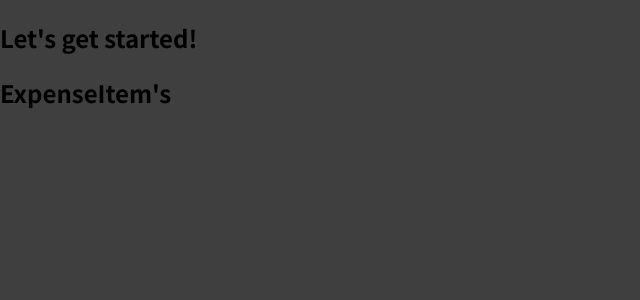
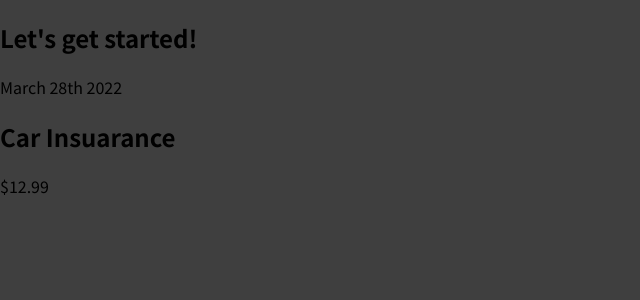
Before and after one commit to MwauStephen/Expense-Tracker-01, a JavaScript app: page / in a window 1280 px wide. Shown: the top 300 px of the page, without its empty margins (0-640 px from the left). Built offline with nearby package versions, Linux system fonts and the light colour scheme.

Commit message:
added some content to the component

```diff
--- a/src/Components/ExpenseItems.js
+++ b/src/Components/ExpenseItems.js
@@ -1,5 +1,13 @@
 function ExpenseItem() {
-  return <h2>ExpenseItem's</h2>;
+  return (
+    <div>
+      <div>March 28th 2022</div>
+      <div>
+        <h2>Car Insuarance</h2>
+        <div>$12.99</div>
+      </div>
+    </div>
+  );
 }
 
 export default ExpenseItem;
```
